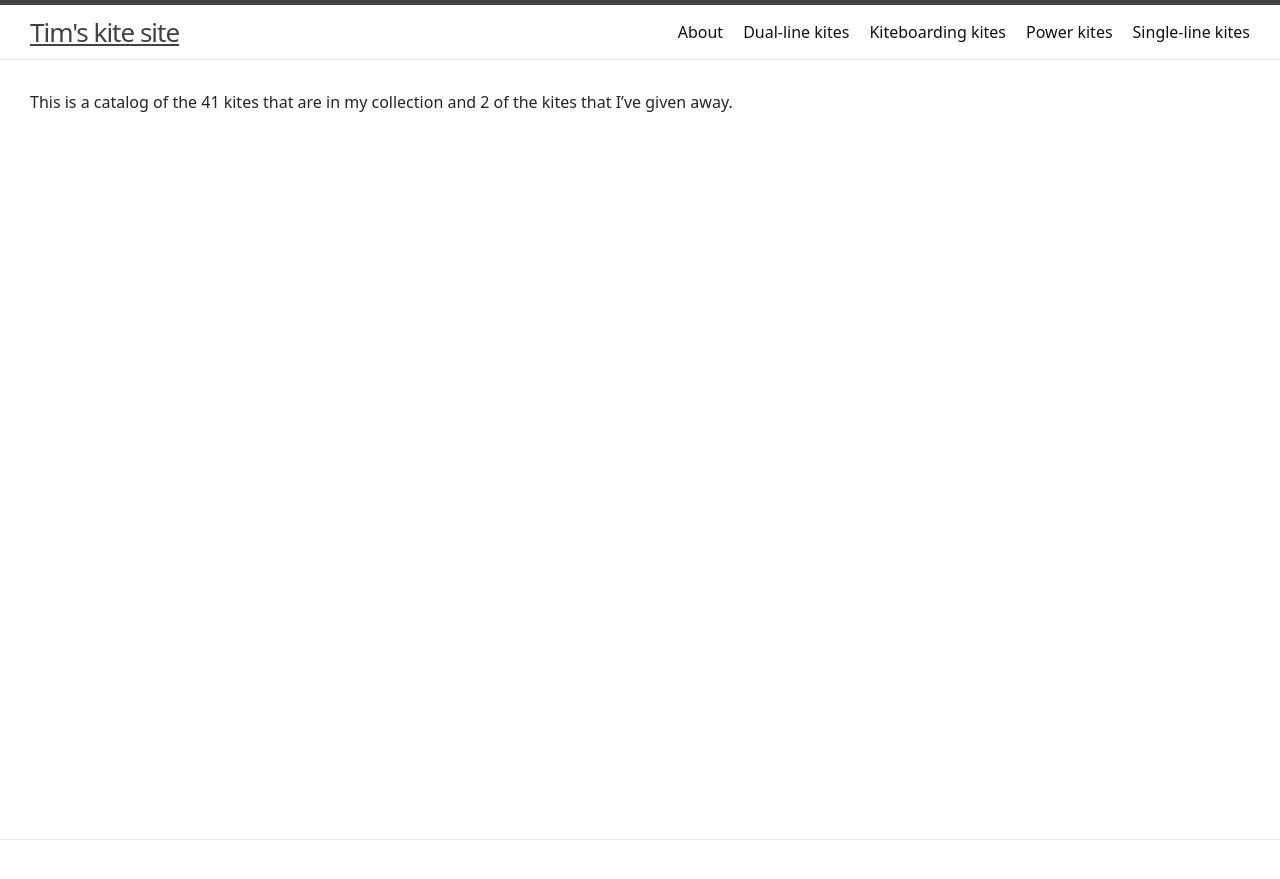
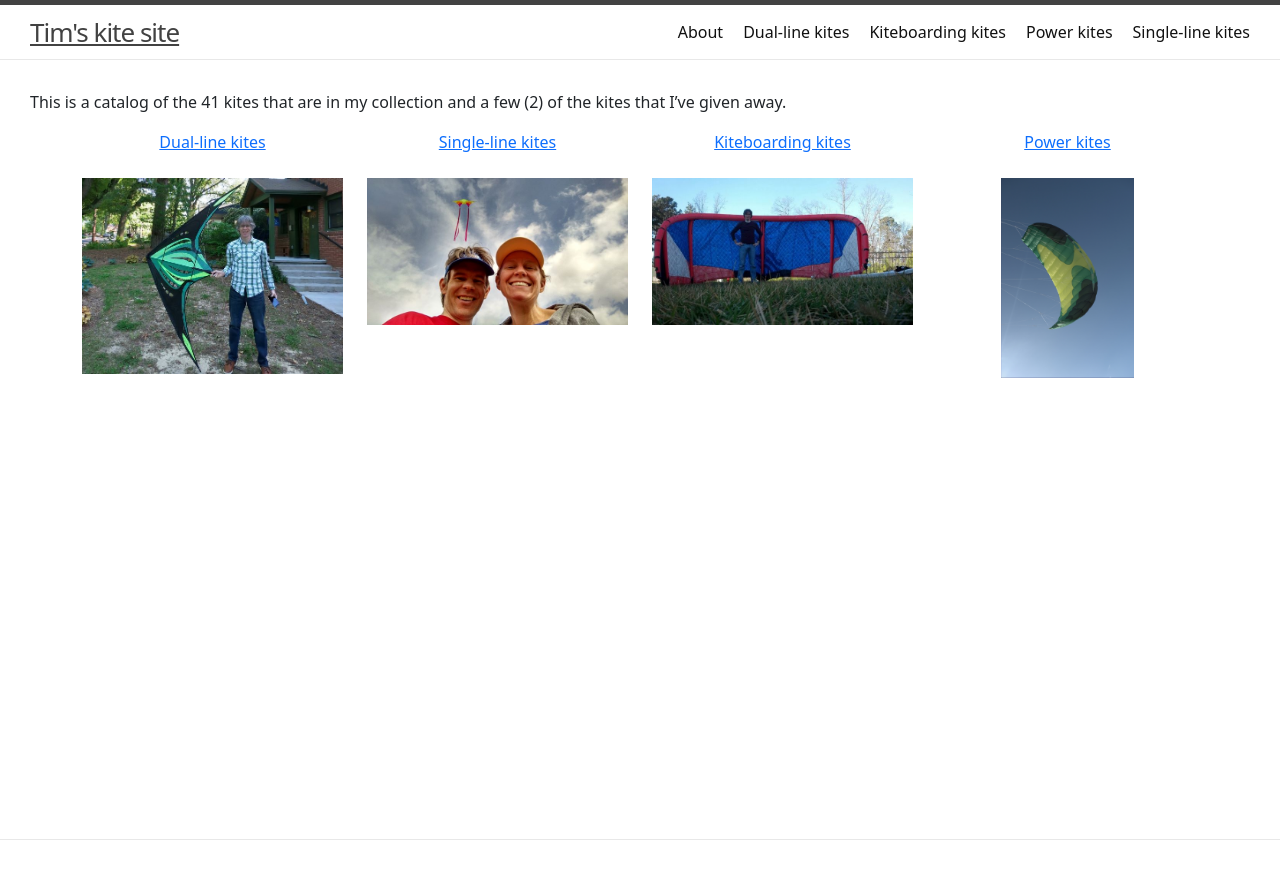
Before and after one commit to timothymcmackin/kite-site, a Jekyll site: the page built from index.markdown, in a window 1280 px wide. Shown: the top 879 px of the page. Built offline with Jekyll 4.4.1, drawn with Linux system fonts in a browser that asks for light colours.

Commit message:
thumbs on home page

```diff
--- a/index.markdown
+++ b/index.markdown
@@ -36,4 +36,42 @@ layout: home
   {% endif %}
 {% endfor %}
 
-This is a catalog of the {{ kiteTotal }} kites that are in my collection and {{ givenAway }} of the kites that I've given away.
+This is a catalog of the {{ kiteTotal }} kites that are in my collection and a few ({{ givenAway }}) of the kites that I've given away.
+
+<style type="text/css">
+a div {
+}
+
+a img {
+  max-height: 200px
+}
+</style>
+
+<div class="container">
+  <div class="row">
+    <div class="col" align="center">
+      <a href="./dual">
+        <div>Dual-line kites</div><br/>
+        <img src="{{ site.baseurl }}/assets/images/dual/talonv3.jpg">
+      </a>
+    </div>
+    <div class="col" align="center">
+      <a href="./single">
+        <div>Single-line kites</div><br/>
+        <img src="{{ site.baseurl }}/assets/images/single/skysong_1_sm.jpg">
+      </a>
+    </div>
+    <div class="col" align="center">
+      <a href="./kiteboarding">
+        <div>Kiteboarding kites</div><br/>
+        <img src="{{ site.baseurl }}/assets/images/kiteboarding/12switch12_2_sm.jpg">
+      </a>
+    </div>
+    <div class="col" align="center">
+      <a href="./power">
+        <div>Power kites</div><br/>
+        <img src="{{ site.baseurl }}/assets/images/power/hornet5_stock_1_sm.jpg">
+      </a>
+    </div>
+  </div>
+</div>
```
